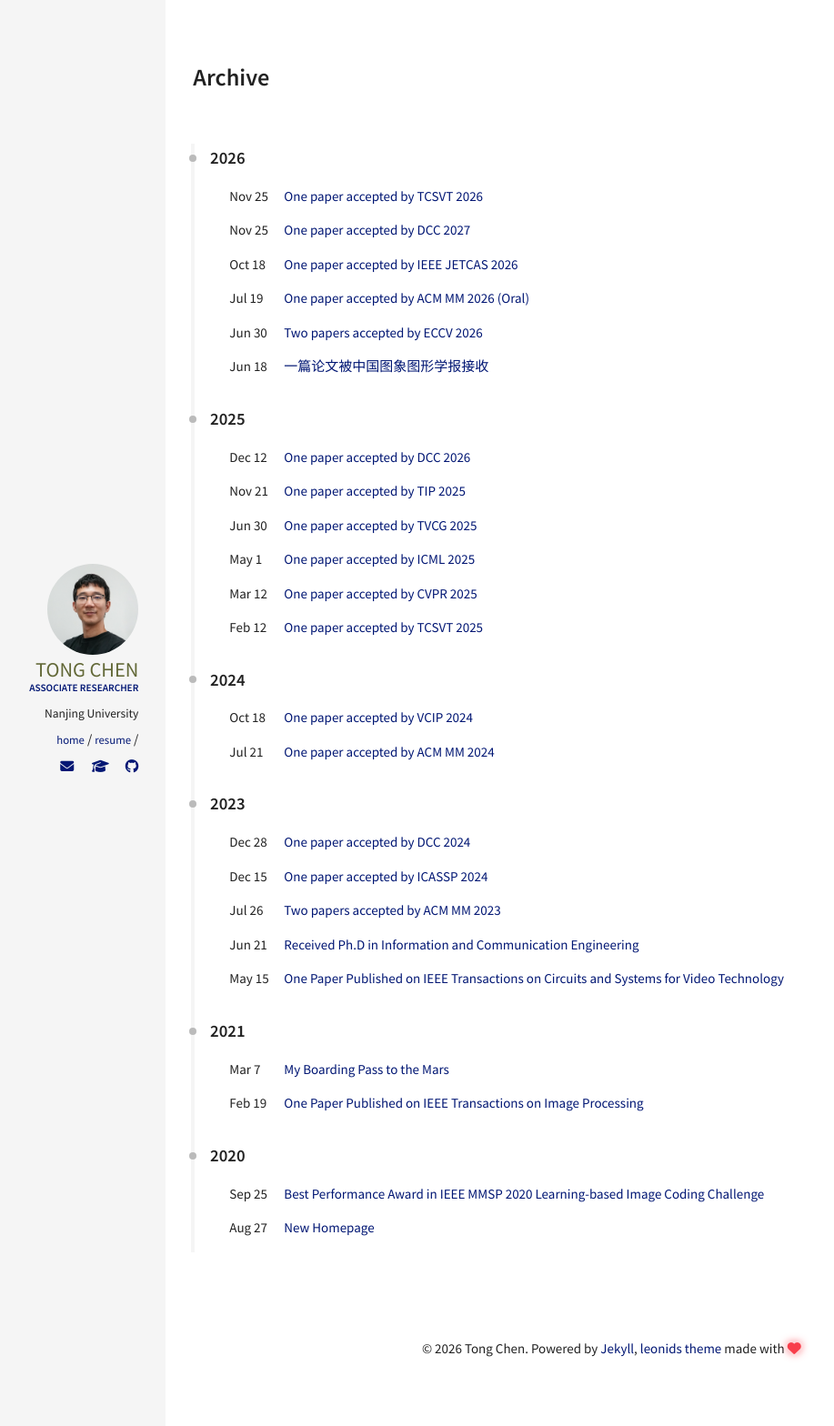
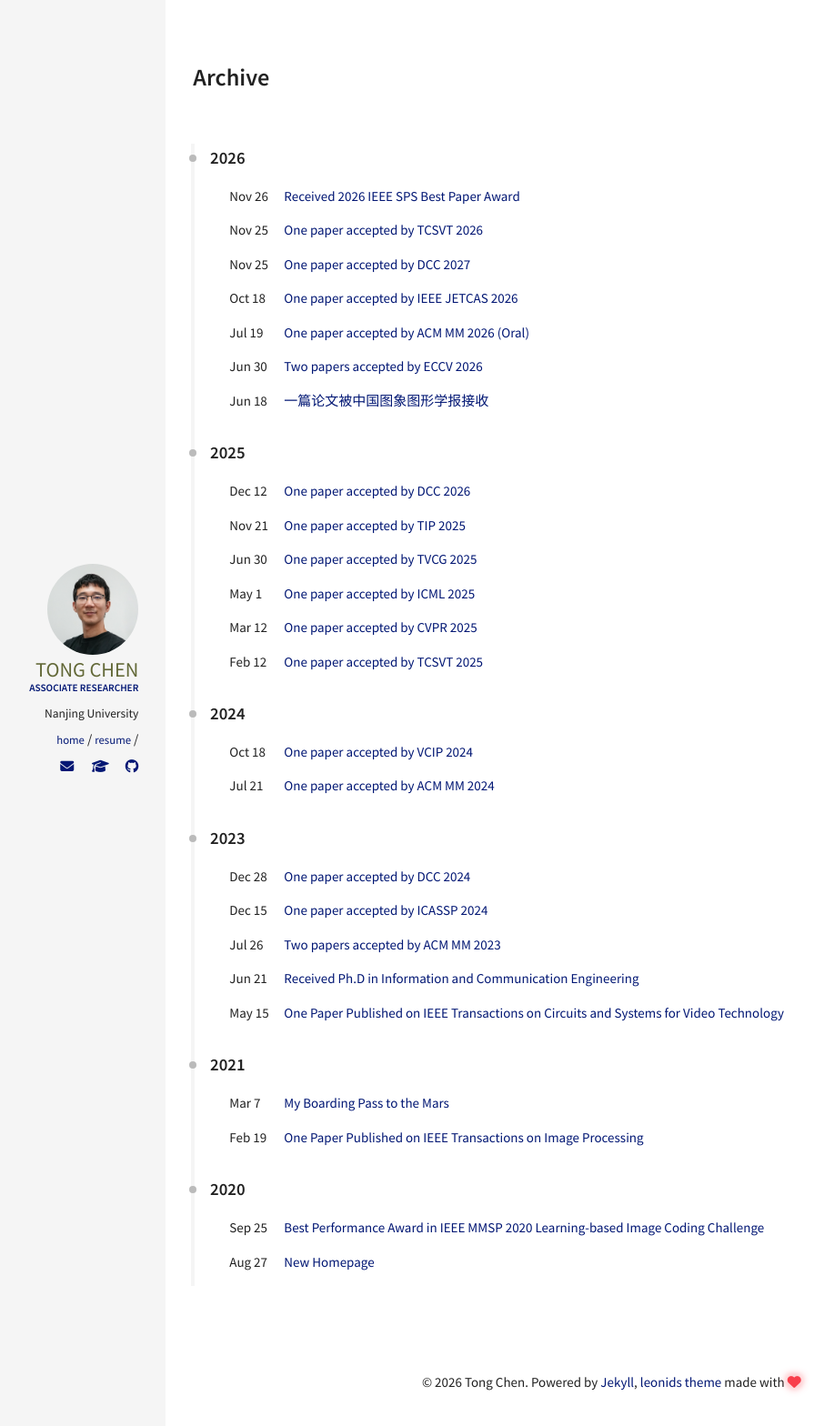
Before and after one commit to tongxyh/tongxyh.github.io, a Jekyll site: the page built from archive.html, in a window 1280 px wide. Shown: the top 1568 px of the page at 91% size, without its empty margins (31-948 px from the left). Built offline with Jekyll 4.4.1, drawn with Linux system fonts in a browser that asks for light colours; nearby versions of some CDN libraries.

Commit message:
Add 2026 IEEE SPS Best Paper Award news

```diff
--- a/_includes/sections/full_publications.html
+++ b/_includes/sections/full_publications.html
@@ -39,7 +39,7 @@
 
             <li><strong>Tong Chen</strong> and Zhan Ma. "Towards Robust Neural Image Compression: Adversarial Attack and Model Finetuning", <em>IEEE TCSVT</em>, 2023.</li>
 
-            <li><strong>Tong Chen</strong>, Haojie Liu, Zhan Ma, Qiu Shen, Xun Cao, and Yao Wang. "End-to-End Learnt Image Compression via Non-Local Attention Optimization and Improved Context Modeling", <em>IEEE TIP</em>, 2021. <a class="publication-badge" href="https://github.com/NJUVISION/NIC" target="_blank" rel="noopener noreferrer">Project</a></li>
+            <li><strong>Tong Chen</strong>, Haojie Liu, Zhan Ma, Qiu Shen, Xun Cao, and Yao Wang. "End-to-End Learnt Image Compression via Non-Local Attention Optimization and Improved Context Modeling", <em>IEEE TIP</em>, 2021. <strong style="color: red;">(2026 IEEE SPS Best Paper Award)</strong> <a class="publication-badge" href="https://github.com/NJUVISION/NIC" target="_blank" rel="noopener noreferrer">Project</a></li>
 
             <li><strong>Tong Chen</strong> and Zhan Ma. "Variable Bitrate Image Compression with Quality Scaling Factors", <em>IEEE ICASSP</em>, 2020.</li>
 
--- a/_includes/sections/publications.html
+++ b/_includes/sections/publications.html
@@ -37,7 +37,7 @@
 
             <li><strong>Tong Chen</strong> and Zhan Ma. "Towards Robust Neural Image Compression: Adversarial Attack and Model Finetuning", <em>IEEE TCSVT</em>, 2023.</li>
 
-            <li><strong>Tong Chen</strong>, Haojie Liu, Zhan Ma, Qiu Shen, Xun Cao, and Yao Wang. "End-to-End Learnt Image Compression via Non-Local Attention Optimization and Improved Context Modeling", <em>IEEE TIP</em>, 2021. <a class="publication-badge" href="https://github.com/NJUVISION/NIC" target="_blank" rel="noopener noreferrer">Project</a></li>
+            <li><strong>Tong Chen</strong>, Haojie Liu, Zhan Ma, Qiu Shen, Xun Cao, and Yao Wang. "End-to-End Learnt Image Compression via Non-Local Attention Optimization and Improved Context Modeling", <em>IEEE TIP</em>, 2021. <strong style="color: red;">(2026 IEEE SPS Best Paper Award)</strong> <a class="publication-badge" href="https://github.com/NJUVISION/NIC" target="_blank" rel="noopener noreferrer">Project</a></li>
 
         </ol>
         <p class="publication-note"><span>* Corresponding author.</span> <span># Equal contribution.</span></p>
```
Also changed, not shown: _posts/2026-11-26-SPSBestPaperAward2026.md (added, +8 -0 lines).
